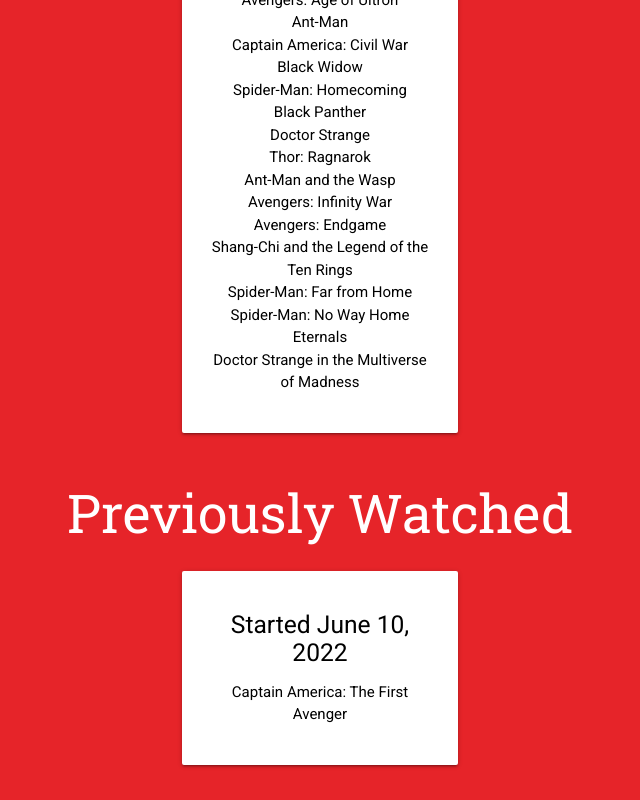
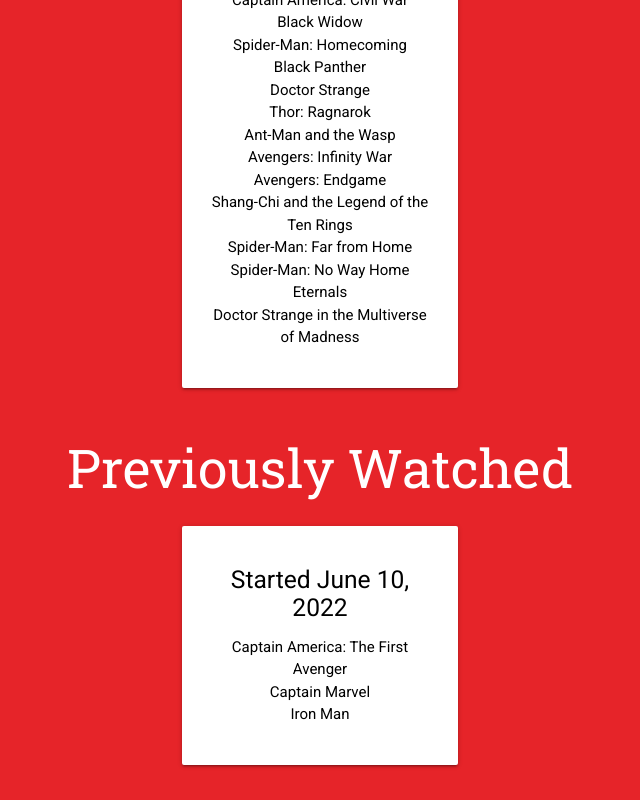
Before and after one commit to rorpage/pages-watch-mcu, a plain HTML site: page index.html in a window 1280 px wide. Shown: the part 856-1656 px from the top of the page, without its empty margins (320-960 px from the left). Drawn offline with nearby package versions, Linux system fonts and the light colour scheme.

Commit message:
update index

```diff
--- a/index.html
+++ b/index.html
@@ -66,10 +66,11 @@
     </div>
   </div>
   <!-- 2021: June 5th - August 18th -->
+  <!-- 2022 (with Oliver): June 10th -->
   <script src="https://cdnjs.cloudflare.com/ajax/libs/materialize/1.0.0/js/materialize.min.js"></script>
   <script src="js/handlebars.js"></script>
   <script>
-    var index = 1;
+    var index = 3;
 
     var movies = [
       {
```
